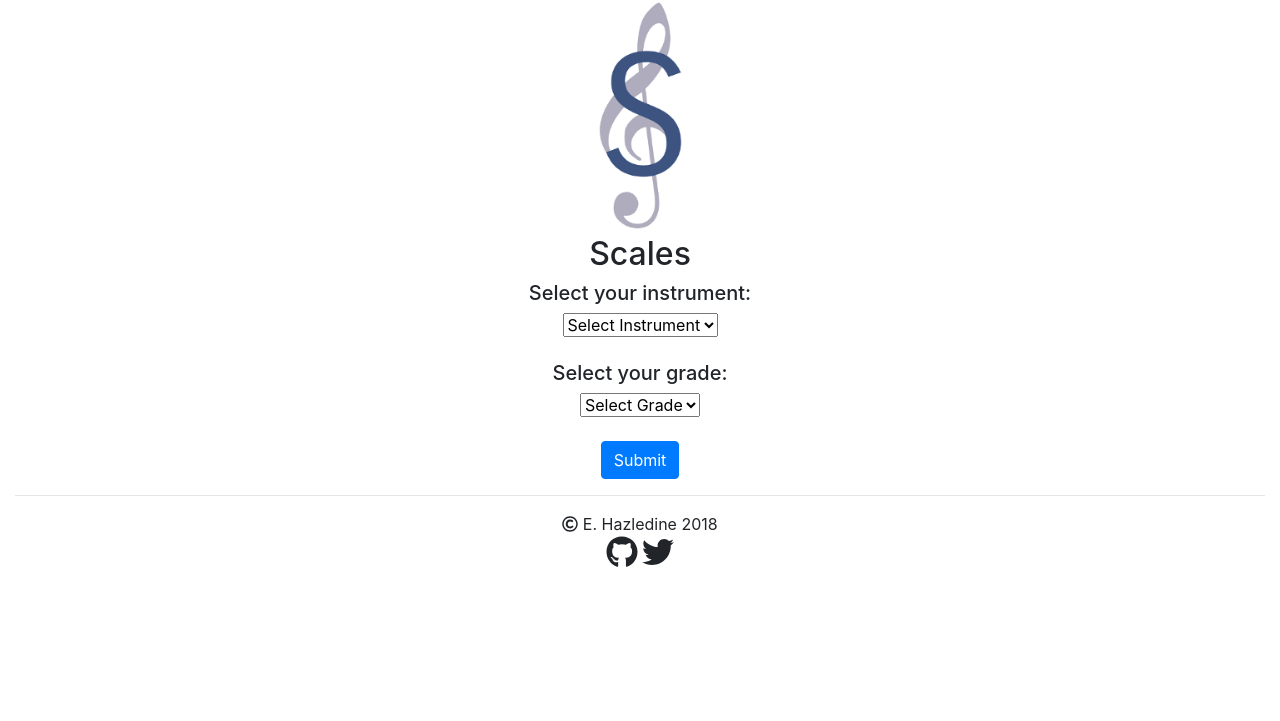
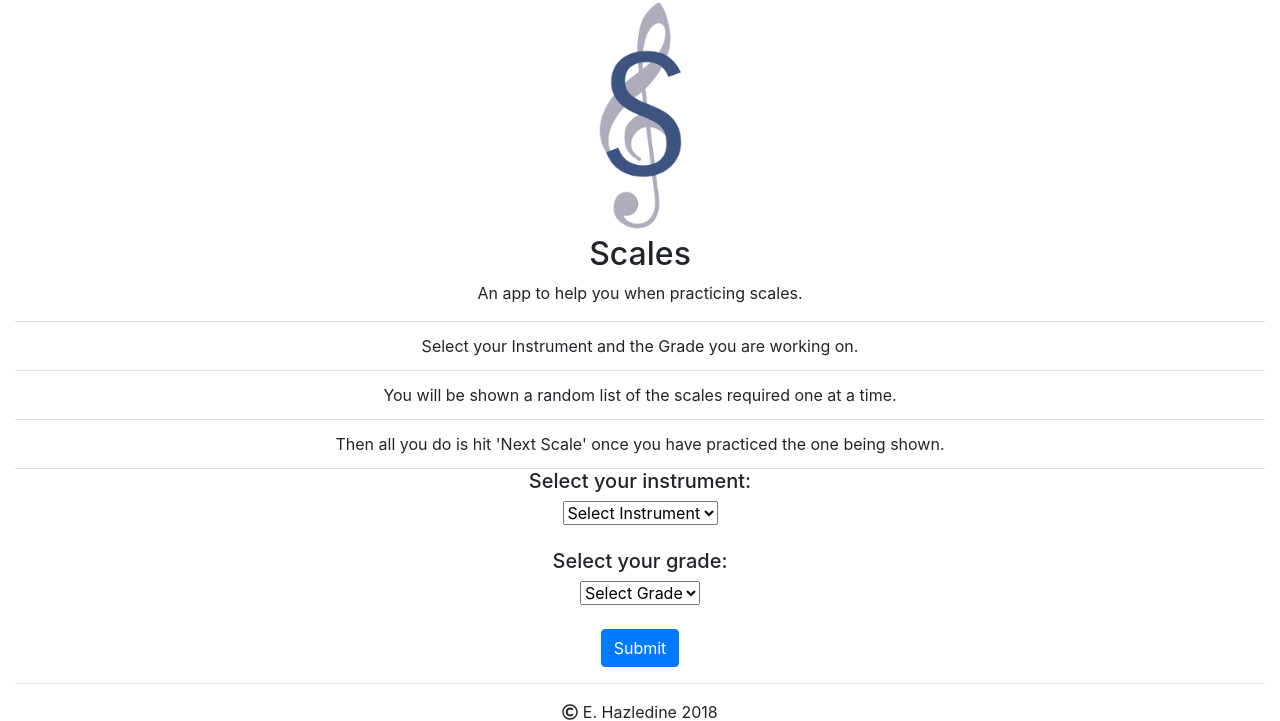
Before and after one commit to edhaz/scales, a Flask app: page / in a window 1280 px wide. Shown: the part 51-772 px from the top of the page. Before the commit the page ends 618 px from the top, so only its background shows below. Run offline with Flask 2, Linux system fonts and the light colour scheme; some libraries are stand-ins or nearby versions.

Commit message:
Add description for users

```diff
--- a/__init__.py
+++ b/__init__.py
@@ -1,9 +1,7 @@
 import sqlite3
 import random
-from functools import wraps
-from flask import Flask, flash, redirect, render_template, request, session, g, url_for, jsonify, escape
+from flask import Flask, redirect, render_template, request, session, g, url_for
 from flask_session import Session
-from tempfile import mkdtemp
 
 app = Flask(__name__)
 
@@ -17,12 +15,11 @@ app = Flask(__name__)
 
 scales = []
 
-
-@app.route("/", methods=['GET', 'POST'])
+@app.route("/")
 def index():
     """Scales web app"""
 
-    grades = ['1','2','3','4','5','6','7','8']
+    grades = ['4','5']
 
     return render_template("index.html", grades=grades)
 
--- a/templates/finished.html
+++ b/templates/finished.html
@@ -7,7 +7,7 @@
     <h3><u>Grade {{ grade }} - {{ instrument }}</u></h3>
     <br>
     <p>That's all the scales for today, well done! Come back tomorrow!</p>
-    <form action="/" method="post">
+    <form action="/" method="get">
         <button class="btn btn-primary" type="submit">Home</button>
     </form>
 </div>
--- a/templates/index.html
+++ b/templates/index.html
@@ -6,6 +6,12 @@
 <div class="container-fluid text-center bg-white">
     <img class="" src="/static/scales.png" alt="Scales logo" style="max-width: 10%">
     <h2>Scales</h2>
+    <p>An app to help you when practicing scales.</p>
+    <ul class="list-group list-group-flush">
+        <li class="list-group-item">Select your Instrument and the Grade you are working on.</li>
+        <li class="list-group-item">You will be shown a random list of the scales required one at a time.</li>
+        <li class="list-group-item">Then all you do is hit 'Next Scale' once you have practiced the one being shown.</li>
+    </ul>
     <form action="/redirecter" method="post">
         <div class="container-fluid">
             <h5>Select your instrument:</h5>
--- a/templates/scales.html
+++ b/templates/scales.html
@@ -5,15 +5,16 @@
 {% block body %}
 <div class="container-fluid text-center bg-white">
     <h3><u>Grade {{ grade }} - {{ instrument }}</u></h3>
+    <p>Make sure you practice each scale at least 5 times in a row without a mistake!<br>Then click 'Next Scale'.</p>
     <br>
     <div class="container-fluid">
         <h5>{{ scale }}</h5>
     </div>
     <form action="/scales" method="post">
-        <button class="btn btn-primary" type="submit">Refresh Scale</button>
+        <button class="btn btn-primary" type="submit">Next Scale</button>
     </form>
     <br>
-    <form action='/' method="post">
+    <form action='/' method="get">
         <button class="btn btn-danger" type="submit">Home</button>
     </form>
 </div>
```
